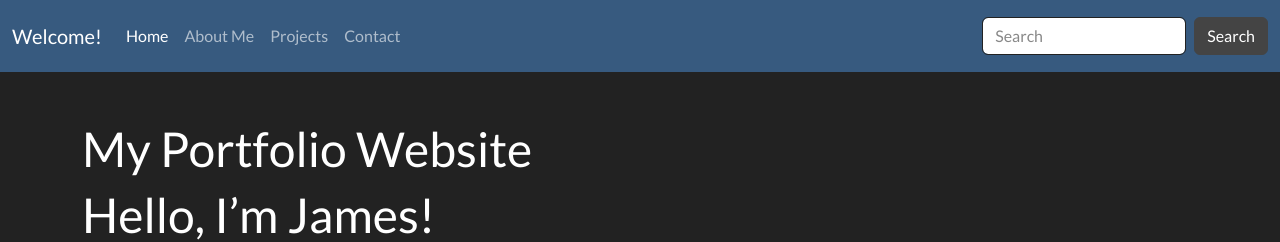
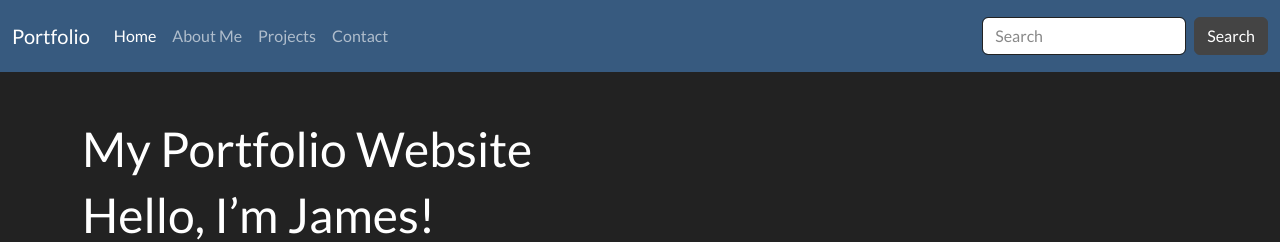
Before and after one commit to JKopal101/jkopal101.github.io, a Jekyll site: the page built from index.md, in a window 1280 px wide and 900 px high. Shown: the top 242 px of the window. Built offline with Jekyll 4.4.1, drawn with Linux system fonts in a browser that asks for light colours.

Commit message:
Update header.html

```diff
--- a/_includes/header.html
+++ b/_includes/header.html
@@ -1,6 +1,6 @@
 <nav class="navbar navbar-expand-lg bg-primary" data-bs-theme="dark">
   <div class="container-fluid">
-    <a class="navbar-brand" href="#">Welcome!</a>
+    <a class="navbar-brand" href="#">Portfolio</a>
     <button class="navbar-toggler" type="button" data-bs-toggle="collapse" data-bs-target="#navbarColor01" aria-controls="navbarColor01" aria-expanded="false" aria-label="Toggle navigation">
       <span class="navbar-toggler-icon"></span>
     </button>
```
